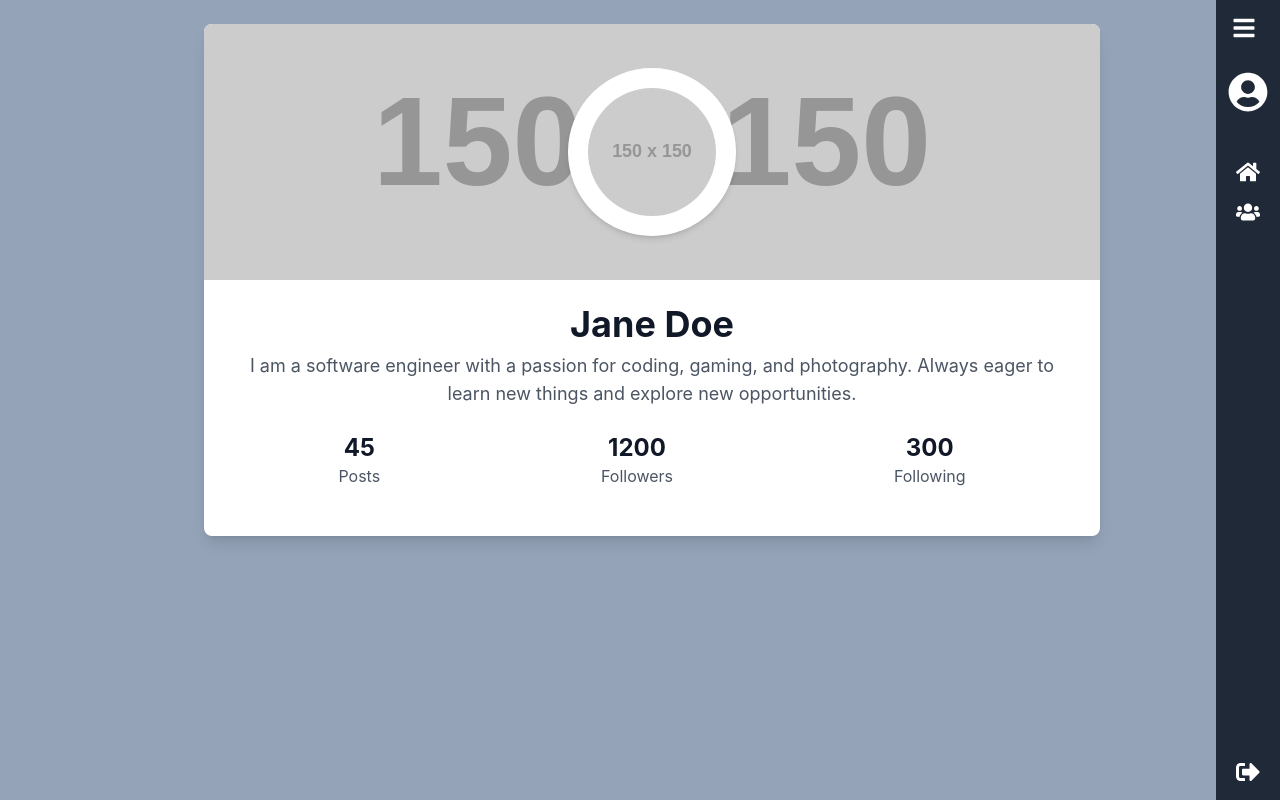
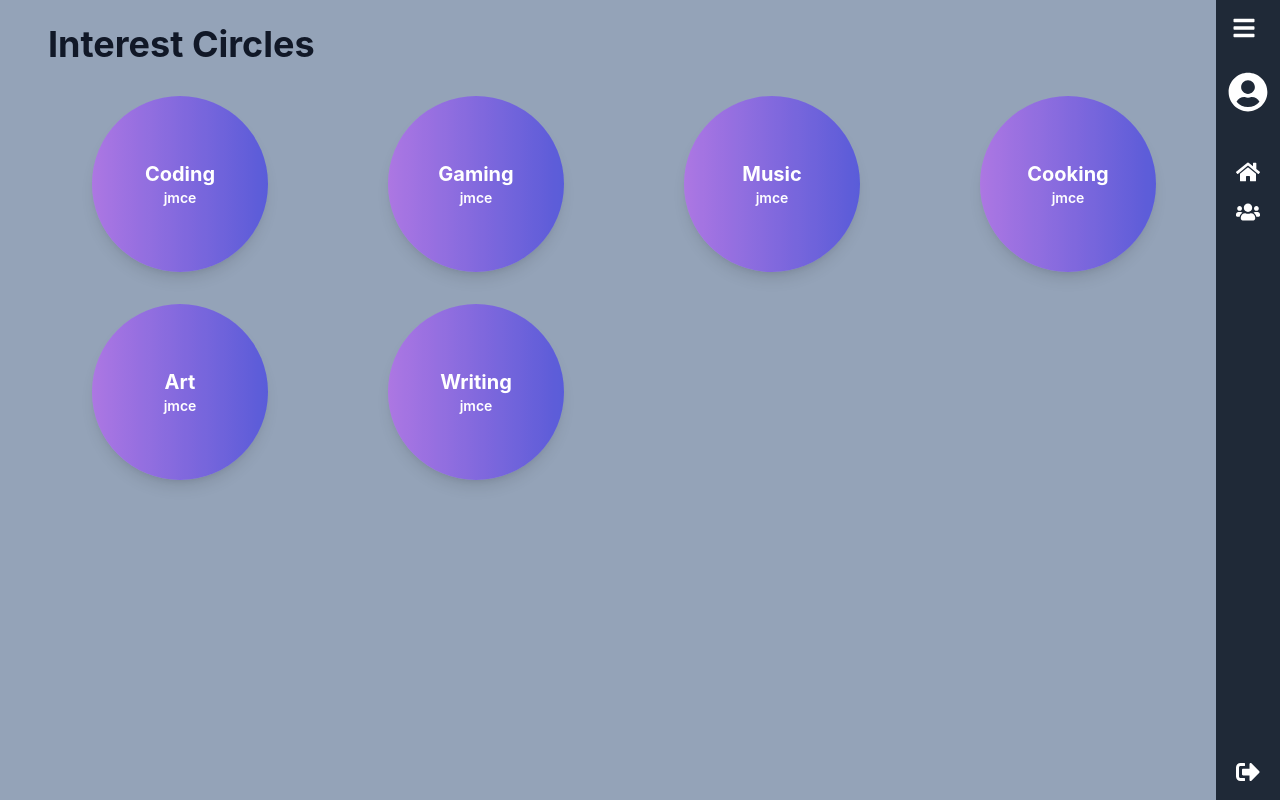
Before and after one commit to JAmcevoy/LearnWithMe, a React (Create React App) app: page / in a window 1280 px wide. Built offline with nearby package versions, Linux system fonts and the light colour scheme.

Commit message:
created the interest circles - AC1 View Interest Circles #8

```diff
--- a/src/App.js
+++ b/src/App.js
@@ -2,6 +2,7 @@ import React, { useState, useEffect } from "react";
 import Sidebar from "./components/Sidebar";
 import PostContent from "./components/PostContent";
 import Profile from "./components/Profile";
+import InterestCircles from "./components/InterestCircles";
 
 function App() {
   const [isSidebarOpen, setIsSidebarOpen] = useState(false);
@@ -31,7 +32,8 @@ function App() {
         className={`transition-all duration-300 flex-grow ${isSidebarOpen && !isMobile ? "ml-20" : "ml-6"}`}
       >
         {/* <PostContent /> */}
-        <Profile />
+        {/* <Profile /> */}
+        <InterestCircles />
       </div>
 
       {/* Sidebar Component */}
--- /dev/null
+++ b/src/components/InterestCircles.js
@@ -0,0 +1,36 @@
+import React from "react";
+
+const InterestCircles = ({ onCircleClick }) => {
+  const circles = [
+    { id: 1, name: "Coding", owner: "jmce" },
+    { id: 2, name: "Gaming", owner: "jmce" },
+    { id: 3, name: "Music", owner: "jmce" },
+    { id: 4, name: "Cooking", owner: "jmce" },
+    { id: 5, name: "Art", owner: "jmce" },
+    { id: 6, name: "Writing", owner: "jmce" },
+  ];
+
+  return (
+    <div className="p-6 lg:pr-20">
+      <h1 className="text-4xl font-bold mb-8 text-gray-900">
+        Interest Circles
+      </h1>
+      <div className="grid grid-cols-2 sm:grid-cols-3 md:grid-cols-3 lg:grid-cols-4 gap-8">
+        {circles.map((circle) => (
+          <div
+            key={circle.id}
+            className="flex items-center justify-center cursor-pointer"
+          >
+            <div className="relative bg-gradient-to-r from-purple-400 to-indigo-500 rounded-full flex flex-col items-center justify-center w-44 h-44 text-center text-lg font-semibold text-white shadow-lg transform transition-transform hover:scale-105 hover:shadow-xl">
+              <div className="absolute inset-0 bg-black opacity-10 rounded-full"></div>
+              <h2 className="relative z-10 text-xl font-bold">{circle.name}</h2>
+              <p className="relative z-10 text-sm">{circle.owner}</p>
+            </div>
+          </div>
+        ))}
+      </div>
+    </div>
+  );
+};
+
+export default InterestCircles;
--- a/src/components/Profile.js
+++ b/src/components/Profile.js
@@ -14,7 +14,7 @@ const Profile = () => {
   return (
     <div className="flex flex-col items-center p-6 min-h-screen">
       <div className="w-full max-w-4xl bg-white rounded-lg shadow-lg overflow-hidden">
-        <div className="relative">
+        <div className="relative bg-white">
           <img
             src={user.image}
             alt={`${user.name}'s profile`}
```
